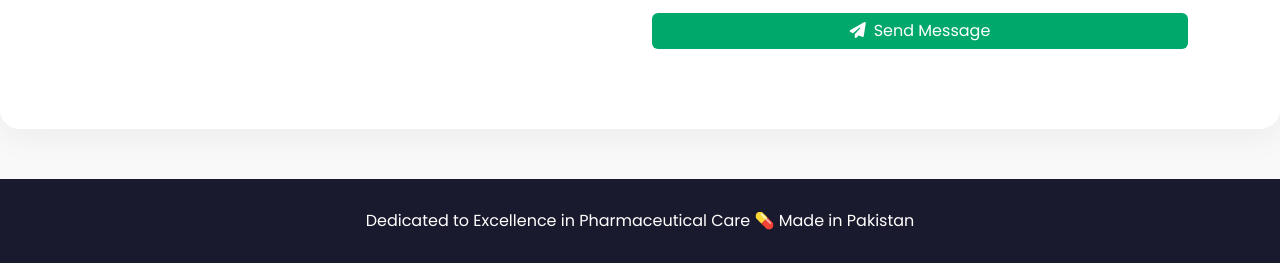
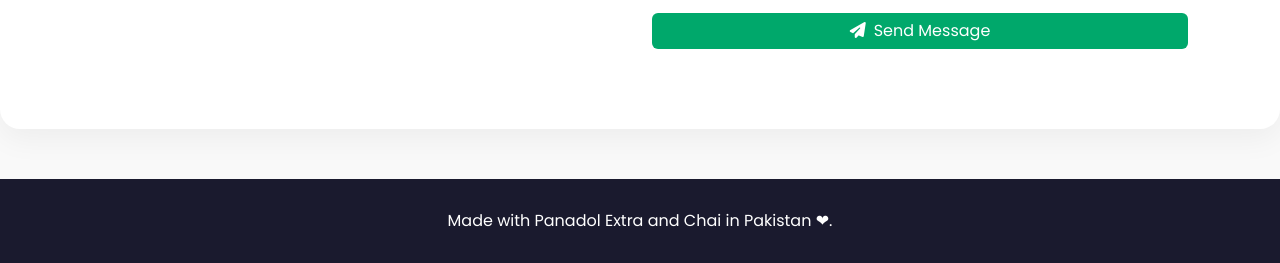
Before and after one commit to muhammadrehan-dev/muhammadusman, a plain HTML site: page index.html in a window 1280 px wide. Shown: the part 4003-4266 px from the top of the page. Drawn offline with nearby package versions, Linux system fonts and the light colour scheme.

Commit message:
Update index.html

```diff
--- a/index.html
+++ b/index.html
@@ -916,7 +916,7 @@
     <footer>
       <div class="container">
         <p class="footer-text">
-          Dedicated to Excellence in Pharmaceutical Care 💊 Made in Pakistan
+          Made with Panadol Extra and Chai in Pakistan ❤.
         </p>
       </div>
     </footer>
```
